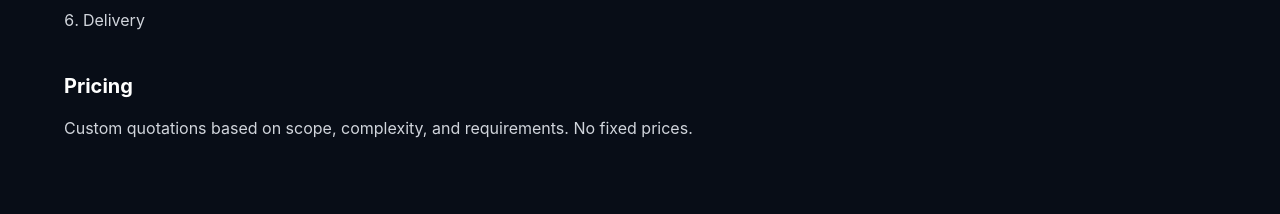
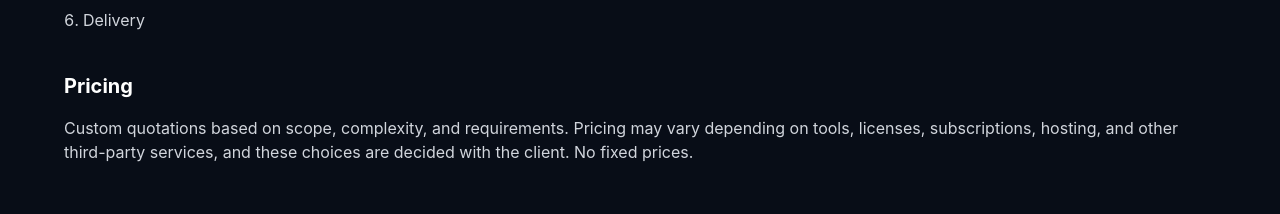
Before and after one commit to louiefborbe-me/louie-borbe-portfolio, a React (Vite) app: page / in a window 1280 px wide. Shown: the part 3666-3880 px from the top of the page. Built offline with nearby package versions, Linux system fonts and the light colour scheme; no server answers.

Commit message:
update pricing details

```diff
--- a/src/App.jsx
+++ b/src/App.jsx
@@ -188,7 +188,7 @@ export default function App() {
           <li>Inquiry</li><li>Requirements discussion</li><li>Quotation</li><li>Development</li><li>Testing and revisions</li><li>Delivery</li>
         </ol>
         <h3 className="text-xl font-bold mt-10 mb-4">Pricing</h3>
-        <p className="text-gray-300">Custom quotations based on scope, complexity, and requirements. No fixed prices.</p>
+        <p className="text-gray-300">Custom quotations based on scope, complexity, and requirements. Pricing may vary depending on tools, licenses, subscriptions, hosting, and other third-party services, and these choices are decided with the client. No fixed prices.</p>
       </Section>
 
       <Section id="cta" className="text-center">
```
